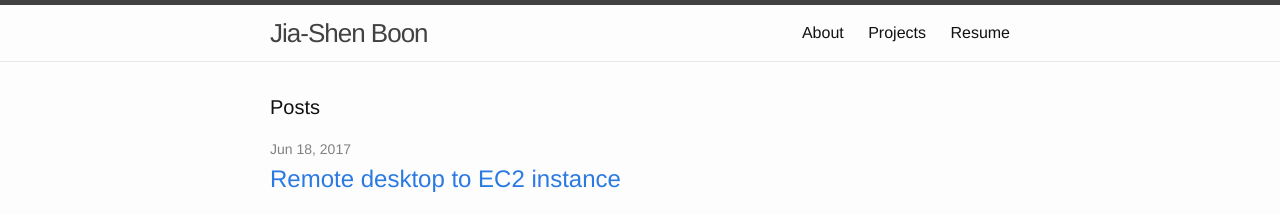
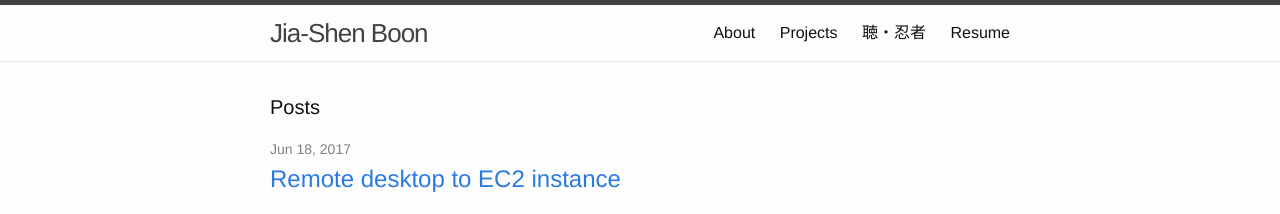
Before and after one commit to boonjiashen2/boonjiashen2.github.io, a Jekyll site: the page built from index.html, in a window 1280 px wide and 900 px high. Shown: the top 214 px of the window. Built offline with Jekyll 4.4.1, drawn with Linux system fonts in a browser that asks for light colours; nearby versions of some CDN libraries.

Commit message:
Link to chou.ninja from header
Because why not

__Testing done__

Link works from blog page, about page and project page, from local server

```diff
--- a/_config.yml
+++ b/_config.yml
@@ -11,7 +11,7 @@ email: jiashen@gmail.com
 description: > # this means to ignore newlines until "baseurl:"
   A blog about machine learning, robotics, and other causes of head damage
 baseurl: "" # the subpath of your site, e.g. /blog
-url: "blog.jiashen.me" # the base hostname & protocol for your site
+url: "https://blog.jiashen.me" # the base hostname & protocol for your site
 # twitter_username: jekyllrb
 linkedin_username: boonjiashen
 github_username:  boonjiashen
--- a/_includes/header.html
+++ b/_includes/header.html
@@ -19,6 +19,7 @@
           <a class="page-link" href="{{ my_page.url | prepend: site.baseurl }}">{{ my_page.title }}</a>
           {% endif %}
         {% endfor %}
+          <a class="page-link" href="{{ "/chou.ninja" | prepend: site.baseurl | prepend: site.url }}">聴・忍者</a>
           <a class="page-link" href="{{ site.baseurl }}/assets/resume.pdf">Resume</a>
       </div>
     </nav>
```
